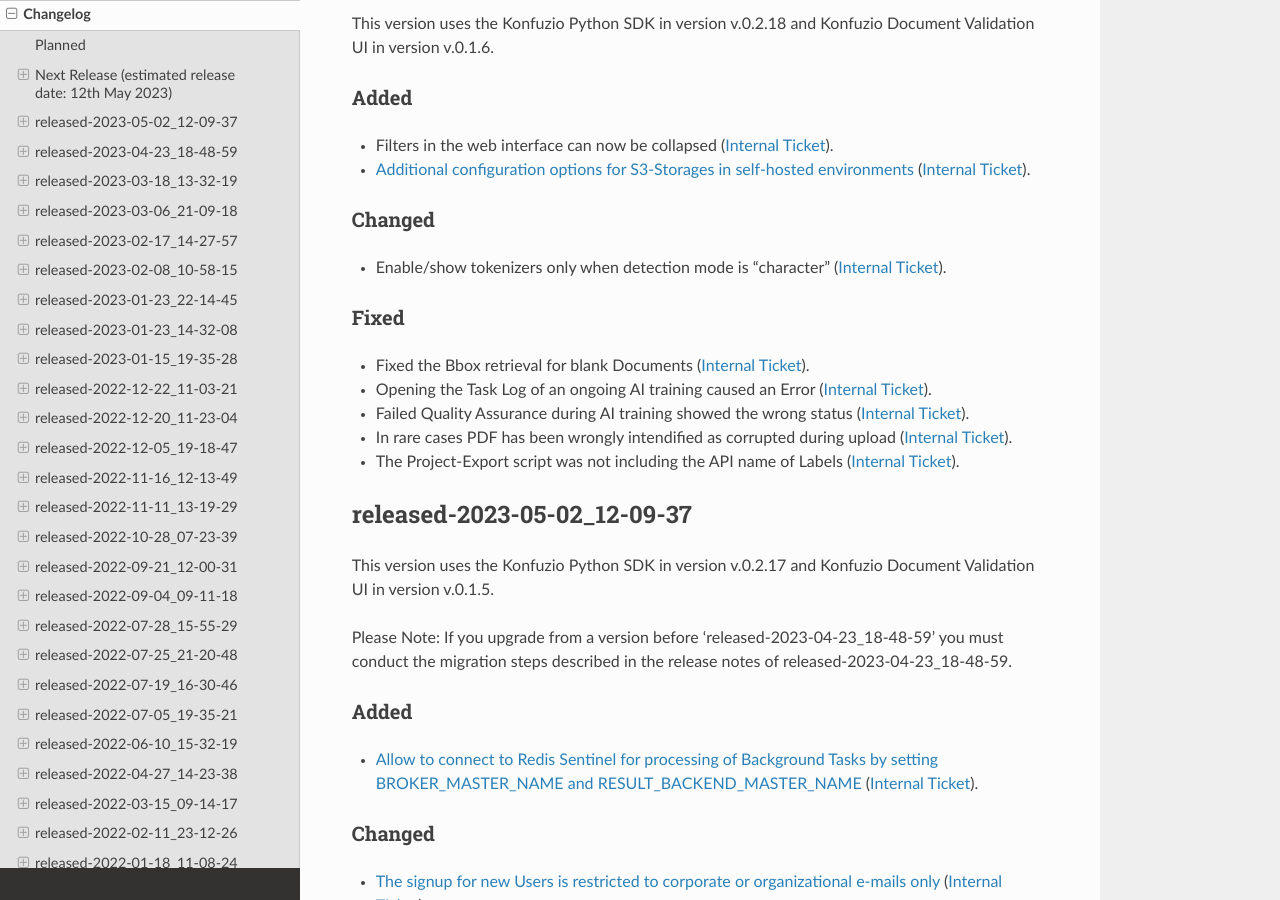
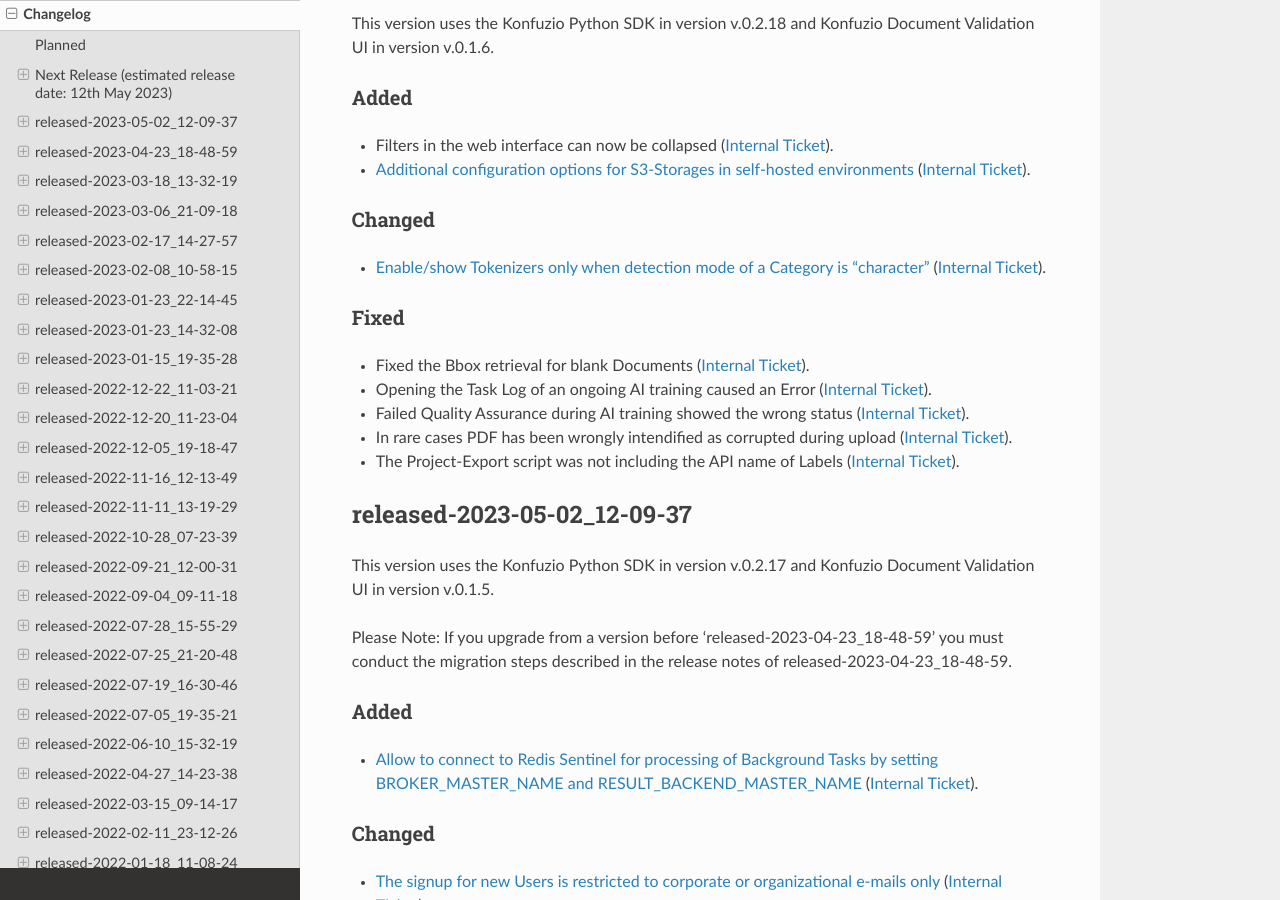
Before and after one commit to konfuzio-ai/konfuzio-sdk, a Sphinx documentation site: the page built from docs/web/changelog_app.md, in a window 1280 px wide and 900 px high, scrolled down 740 px. Built offline with Sphinx 7.4.7 and the Read the Docs theme 2.0.0, drawn with Linux system fonts in a browser that asks for light colours; pages that are not in the unit, such as notebooks, are missing from menus; a script that is not in the unit is left out.

Commit message:
Update changelog_app.md

```diff
--- a/docs/web/changelog_app.md
+++ b/docs/web/changelog_app.md
@@ -30,7 +30,7 @@
 - [Additional configuration options for S3-Storages in self-hosted environments](https://dev.konfuzio.com/web/on_premises.html#aws-s3-use-ssl) ([Internal Ticket](https://git.konfuzio.com/konfuzio/objectives/-/issues/11078)).
 
 ### Changed
-- Enable/show tokenizers only when detection mode is "character" ([Internal Ticket](https://git.konfuzio.com/konfuzio/objectives/-/issues/11027)).
+- [Enable/show Tokenizers only when detection mode of a Category is "character"](https://help.konfuzio.com/modules/tokenizers/index.html) ([Internal Ticket](https://git.konfuzio.com/konfuzio/objectives/-/issues/11027)).
 
 ### Fixed
 - Fixed the Bbox retrieval for blank Documents ([Internal Ticket](https://git.konfuzio.com/konfuzio/objectives/-/issues/11090)).
```
